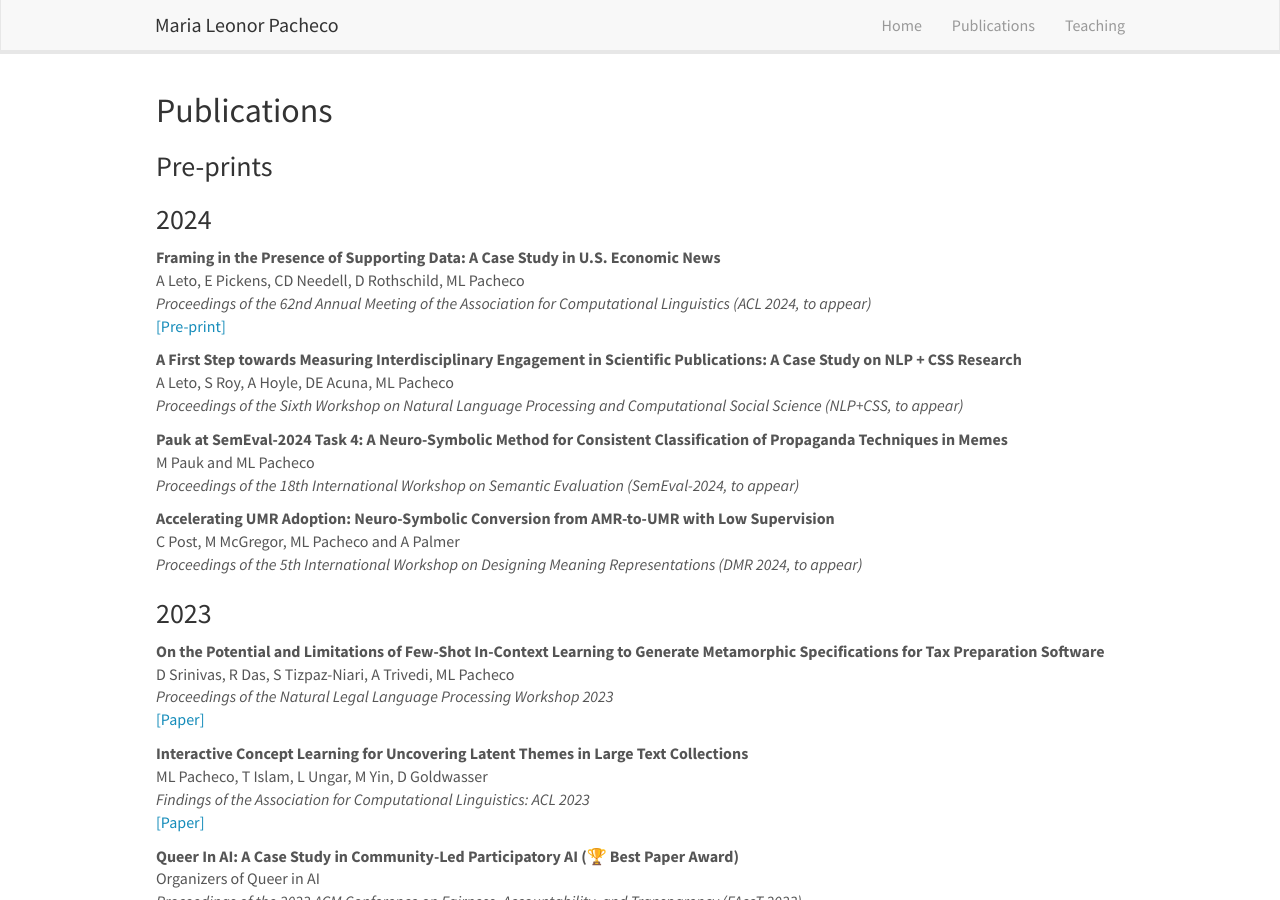
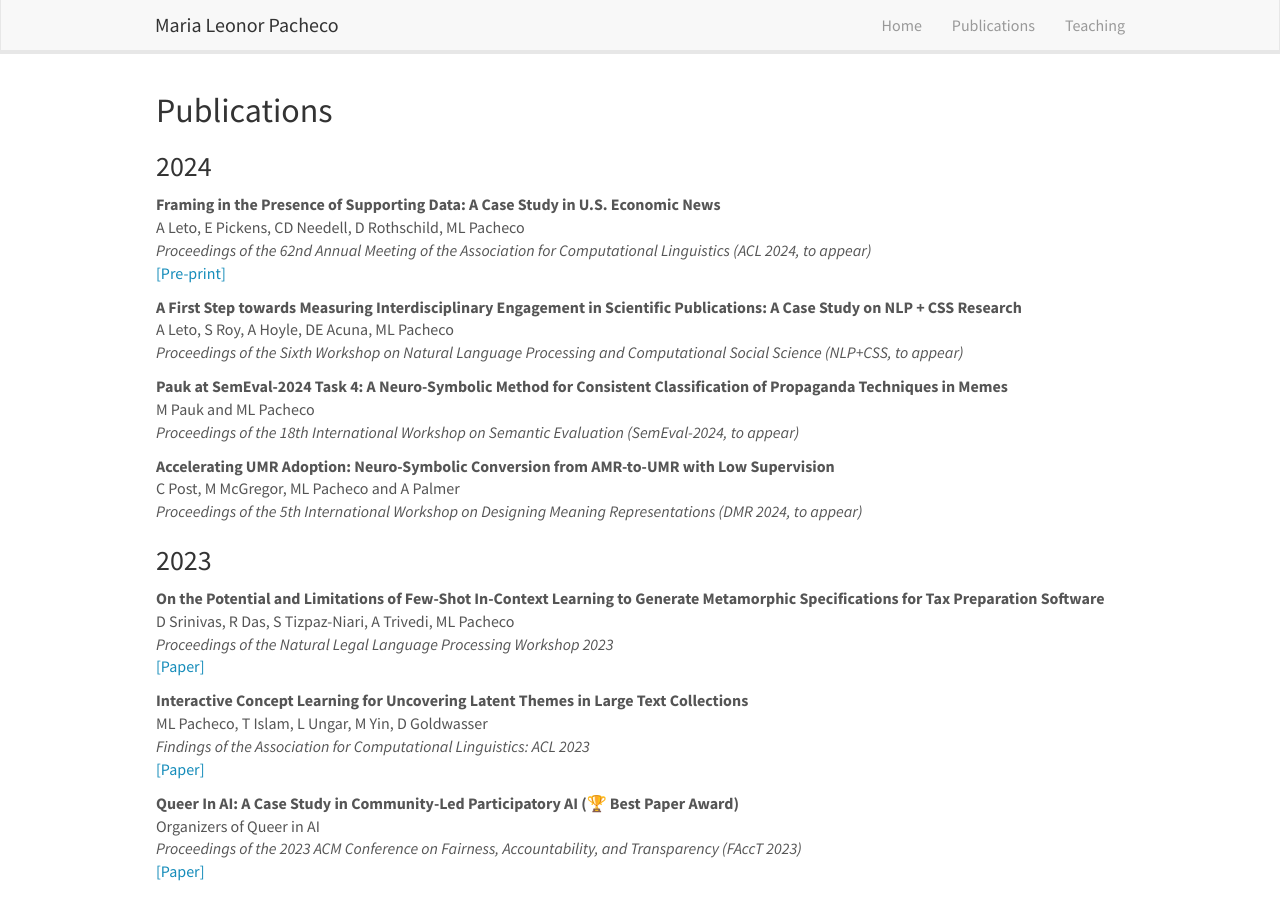
Before and after one commit to mlpacheco/mlpacheco.github.io, a Jekyll site: the page built from _pages/publications.md, in a window 1280 px wide and 900 px high. Built offline with Jekyll 4.4.1, drawn with Linux system fonts in a browser that asks for light colours; nearby versions of some CDN libraries.

Commit message:
Update publications.md

```diff
--- a/_pages/publications.md
+++ b/_pages/publications.md
@@ -8,16 +8,6 @@
 
 
 ## Publications
-
-### Pre-prints
-
-{% for publi in site.data.publist_preprint %}
-
-  <b>{{ publi.title }}</b> ({{ publi.year }}) <br />
-  {{ publi.authors }} <br />
-  <a href="{{ publi.link.url }}">{{ publi.link.display }}</a>
-  <a href="{{ publi.code.url }}">{{ publi.code.display }}</a>
-{% endfor %}
 
 ### 2024
 
```
